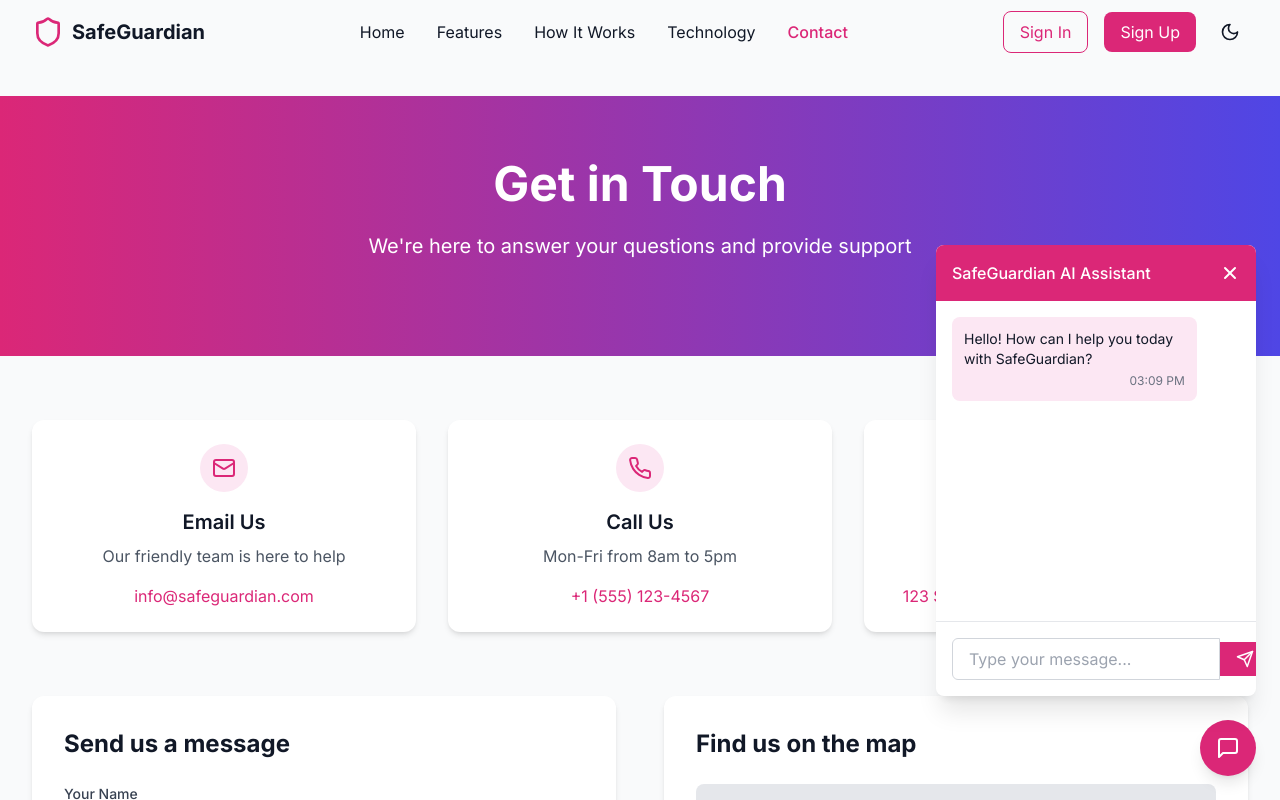
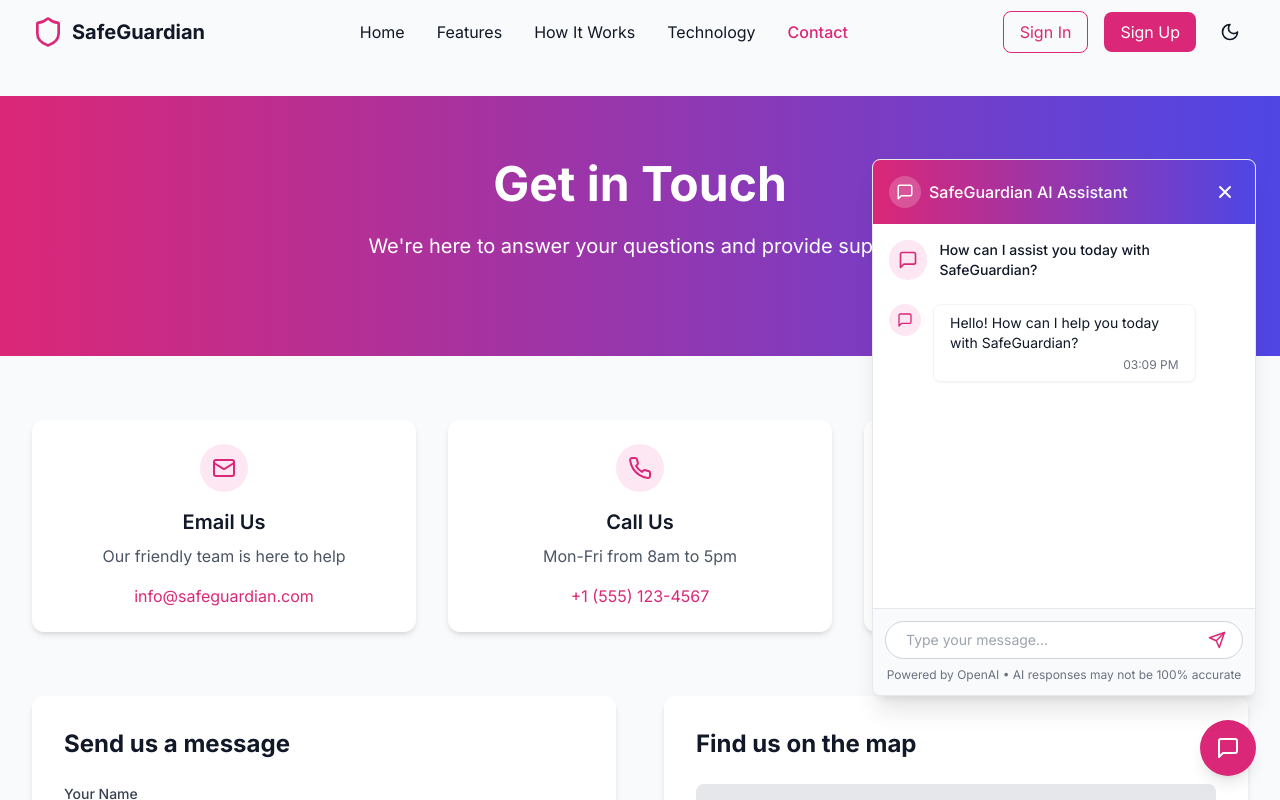
Before and after one commit to Va16hav07/Women-S-Web, a React (Vite) app: page /contact in a window 1280 px wide. Both pictures are taken after a click on the button 1228 px from the left and 748 px from the top of the page. Shown: the top 800 px of the page. Built offline with nearby package versions, Linux system fonts and the light colour scheme.

Commit message:
Update chatbot

```diff
--- a/src/pages/Contact.tsx
+++ b/src/pages/Contact.tsx
@@ -367,7 +367,7 @@
         </div>
       </section>
 
-      {/* Chatbot */}
+      {/* Chatbot - Improved UI */}
       <div className="fixed bottom-6 right-6 z-50">
         <button
           onClick={toggleChatbot}
@@ -383,49 +383,104 @@
             animate={{ opacity: 1, y: 0, scale: 1 }}
             exit={{ opacity: 0, y: 20, scale: 0.95 }}
             transition={{ duration: 0.3 }}
-            className="absolute bottom-20 right-0 w-80 bg-white dark:bg-gray-800 rounded-lg shadow-xl overflow-hidden"
+            className="absolute bottom-20 right-0 w-96 bg-white dark:bg-gray-800 rounded-lg shadow-xl overflow-hidden border border-gray-200 dark:border-gray-700"
           >
-            <div className="bg-pink-600 text-white p-4">
+            {/* Chatbot Header */}
+            <div className="bg-gradient-to-r from-pink-600 to-indigo-600 text-white p-4">
               <div className="flex justify-between items-center">
-                <h3 className="font-medium">SafeGuardian AI Assistant</h3>
-                <button onClick={toggleChatbot} className="text-white hover:text-gray-200">
+                <div className="flex items-center gap-2">
+                  <div className="w-8 h-8 rounded-full bg-white/20 flex items-center justify-center">
+                    <MessageSquare size={18} />
+                  </div>
+                  <h3 className="font-medium">SafeGuardian AI Assistant</h3>
+                </div>
+                <button
+                  onClick={toggleChatbot}
+                  className="text-white hover:text-gray-200 p-1 rounded-full hover:bg-white/20 transition-colors"
+                >
                   <svg xmlns="http://www.w3.org/2000/svg" className="h-5 w-5" viewBox="0 0 20 20" fill="currentColor">
                     <path fillRule="evenodd" d="M4.293 4.293a1 1 0 011.414 0L10 8.586l4.293-4.293a1 1 0 111.414 1.414L11.414 10l4.293 4.293a1 1 0 01-1.414 1.414L10 11.414l-4.293 4.293a1 1 0 01-1.414-1.414L8.586 10 4.293 5.707a1 1 0 010-1.414z" clipRule="evenodd" />
                   </svg>
                 </button>
               </div>
             </div>
-            <div ref={chatContainerRef} className="p-4 h-80 overflow-y-auto">
+
+            {/* Chatbot Messages */}
+            <div
+              ref={chatContainerRef}
+              className="p-4 h-96 overflow-y-auto scrollbar-thin scrollbar-thumb-gray-300 dark:scrollbar-thumb-gray-600"
+            >
+              {/* Welcome Message with Icon */}
+              <div className="flex items-center mb-6">
+                <div className="w-10 h-10 rounded-full bg-pink-100 dark:bg-pink-900/30 flex items-center justify-center mr-3">
+                  <MessageSquare size={20} className="text-pink-600" />
+                </div>
+                <div className="text-sm font-medium">
+                  How can I assist you today with SafeGuardian?
+                </div>
+              </div>
+
               {chatMessages.map((msg, index) => (
-                <div key={index} className={`mb-4 ${msg.role === 'user' ? 'flex justify-end' : ''}`}>
+                <div
+                  key={index}
+                  className={`mb-4 ${msg.role === 'user' ? 'flex flex-row-reverse' : 'flex'}`}
+                >
+                  {/* Avatar for user or assistant */}
+                  <div className={`flex-shrink-0 ${msg.role === 'user' ? 'ml-3' : 'mr-3'}`}>
+                    <div
+                      className={`w-8 h-8 rounded-full flex items-center justify-center
+                      ${msg.role === 'user'
+                        ? 'bg-indigo-100 dark:bg-indigo-900/30'
+                        : 'bg-pink-100 dark:bg-pink-900/30'}`}
+                    >
+                      {msg.role === 'user'
+                        ? <svg xmlns="http://www.w3.org/2000/svg" className="h-4 w-4 text-indigo-600" viewBox="0 0 20 20" fill="currentColor">
+                            <path fillRule="evenodd" d="M10 9a3 3 0 100-6 3 3 0 000 6zm-7 9a7 7 0 1114 0H3z" clipRule="evenodd" />
+                          </svg>
+                        : <MessageSquare size={16} className="text-pink-600" />
+                      }
+                    </div>
+                  </div>
+
+                  {/* Message bubble */}
                   <div
-                    className={`p-3 rounded-lg inline-block max-w-[85%] ${
-                      msg.role === 'user'
-                        ? 'bg-gray-100 dark:bg-gray-700'
-                        : 'bg-pink-100 dark:bg-pink-900/30'
-                    }`}
+                    className={`rounded-lg px-4 py-2 max-w-[75%] shadow-sm
+                      ${msg.role === 'user'
+                        ? 'bg-indigo-50 dark:bg-indigo-900/20 text-right'
+                        : 'bg-white dark:bg-gray-700'
+                      } border ${msg.role === 'user'
+                        ? 'border-indigo-100 dark:border-indigo-800/30'
+                        : 'border-gray-100 dark:border-gray-600'}`
+                    }
                   >
                     <p className="text-sm">{msg.content}</p>
-                    <span className="text-xs text-gray-500 mt-1 block text-right">
+                    <span className="text-xs text-gray-500 dark:text-gray-400 mt-1 block text-right">
                       {msg.timestamp.toLocaleTimeString([], { hour: '2-digit', minute: '2-digit' })}
                     </span>
                   </div>
                 </div>
               ))}
+
+              {/* Loading indicator */}
               {isLoading && (
-                <div className="flex justify-start mb-4">
-                  <div className="bg-pink-100 dark:bg-pink-900/30 p-3 rounded-lg">
-                    <div className="flex space-x-2">
-                      <div className="w-2 h-2 bg-pink-600 rounded-full animate-bounce"></div>
-                      <div className="w-2 h-2 bg-pink-600 rounded-full animate-bounce" style={{ animationDelay: '0.2s' }}></div>
-                      <div className="w-2 h-2 bg-pink-600 rounded-full animate-bounce" style={{ animationDelay: '0.4s' }}></div>
+                <div className="flex mb-4">
+                  <div className="w-8 h-8 rounded-full bg-pink-100 dark:bg-pink-900/30 flex items-center justify-center mr-3">
+                    <MessageSquare size={16} className="text-pink-600" />
+                  </div>
+                  <div className="bg-white dark:bg-gray-700 px-4 py-3 rounded-lg border border-gray-100 dark:border-gray-600">
+                    <div className="flex items-center space-x-2">
+                      <div className="w-2 h-2 bg-pink-600 rounded-full animate-pulse"></div>
+                      <div className="w-2 h-2 bg-pink-600 rounded-full animate-pulse" style={{ animationDelay: '0.2s' }}></div>
+                      <div className="w-2 h-2 bg-pink-600 rounded-full animate-pulse" style={{ animationDelay: '0.4s' }}></div>
                     </div>
                   </div>
                 </div>
               )}
             </div>
-            <div className="p-4 border-t border-gray-200 dark:border-gray-700">
-              <div className="flex items-center">
+
+            {/* Chatbot Input */}
+            <div className="p-3 border-t border-gray-200 dark:border-gray-700 bg-gray-50 dark:bg-gray-800/50">
+              <div className="flex items-center rounded-full bg-white dark:bg-gray-700 border border-gray-300 dark:border-gray-600 px-2">
                 <input
                   type="text"
                   placeholder="Type your message..."
@@ -433,15 +488,18 @@
                   onChange={handleChatInputChange}
                   onKeyPress={handleKeyPress}
                   disabled={isLoading}
-                  className="flex-grow px-4 py-2 border border-gray-300 dark:border-gray-600 rounded-l-md focus:ring-2 focus:ring-pink-500 focus:border-transparent dark:bg-gray-700 dark:text-white"
+                  className="flex-grow px-3 py-2 bg-transparent border-none focus:ring-0 focus:outline-none text-sm"
                 />
                 <button
                   onClick={sendMessage}
                   disabled={isLoading || !chatInput.trim()}
-                  className={`${isLoading ? 'bg-gray-400' : 'bg-pink-600 hover:bg-pink-700'} text-white px-4 py-2 rounded-r-md transition-colors`}
+                  className={`p-2 rounded-full ${isLoading ? 'text-gray-400' : 'text-pink-600 hover:bg-pink-50 dark:hover:bg-pink-900/20'} transition-colors`}
                 >
                   <Send size={18} />
                 </button>
+              </div>
+              <div className="mt-2 text-xs text-center text-gray-500 dark:text-gray-400">
+                Powered by OpenAI • AI responses may not be 100% accurate
               </div>
             </div>
           </motion.div>
```
